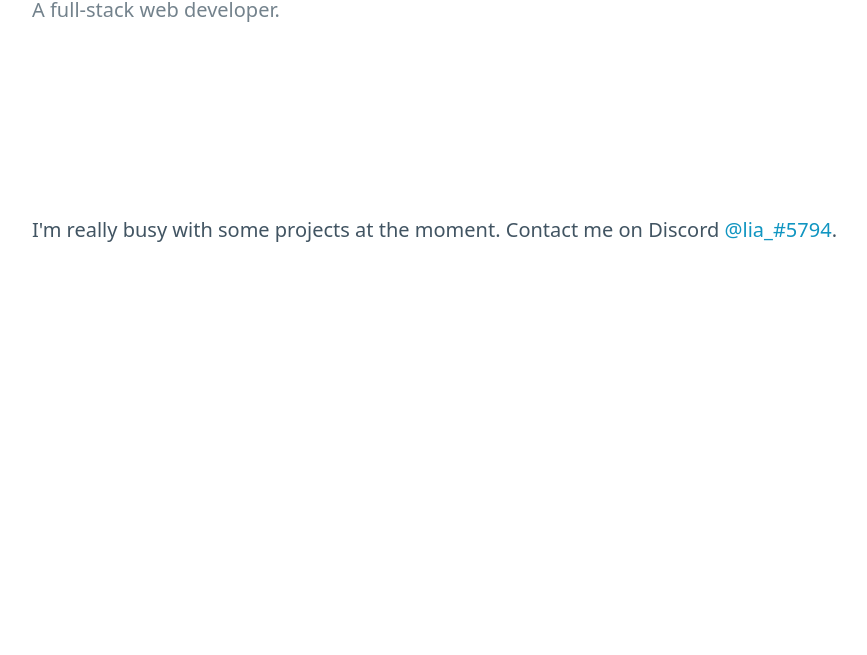
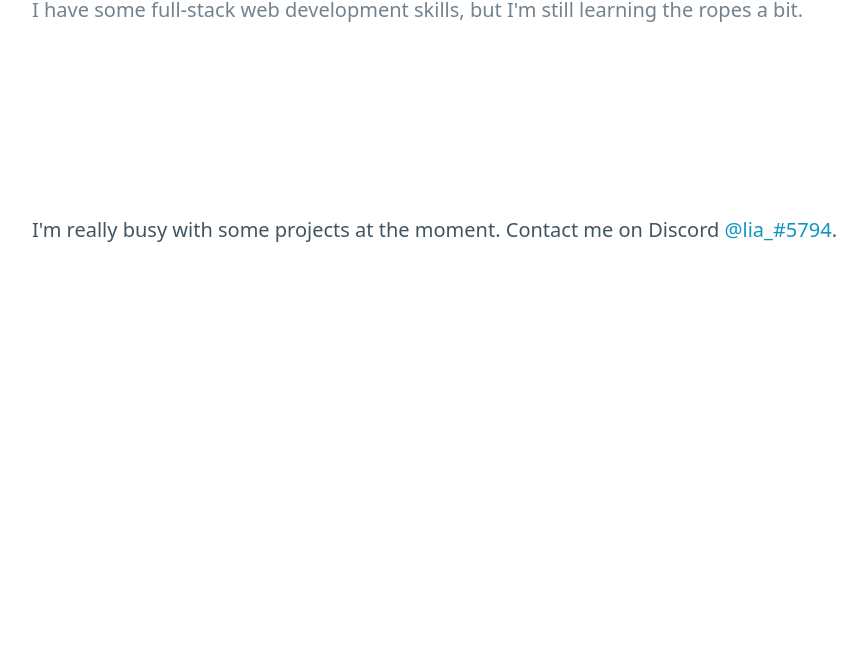
Before and after one commit to lia-07/lia-07.github.io, a plain HTML site: page index.html in a window 1280 px wide. Shown: the part 145-800 px from the top of the page, without its empty margins (43-910 px from the left). Drawn offline with nearby package versions, Linux system fonts and the light colour scheme.

Commit message:
feat: update subheading

```diff
--- a/index.html
+++ b/index.html
@@ -14,7 +14,10 @@
     <header class="container">
       <hgroup>
         <h1>Hi, I'm lia</h1>
-        <h2>A full-stack web developer.</h2>
+        <h2>
+          I have some full-stack web development skills, but I'm still learning
+          the ropes a bit.
+        </h2>
       </hgroup>
     </header>
 
```
